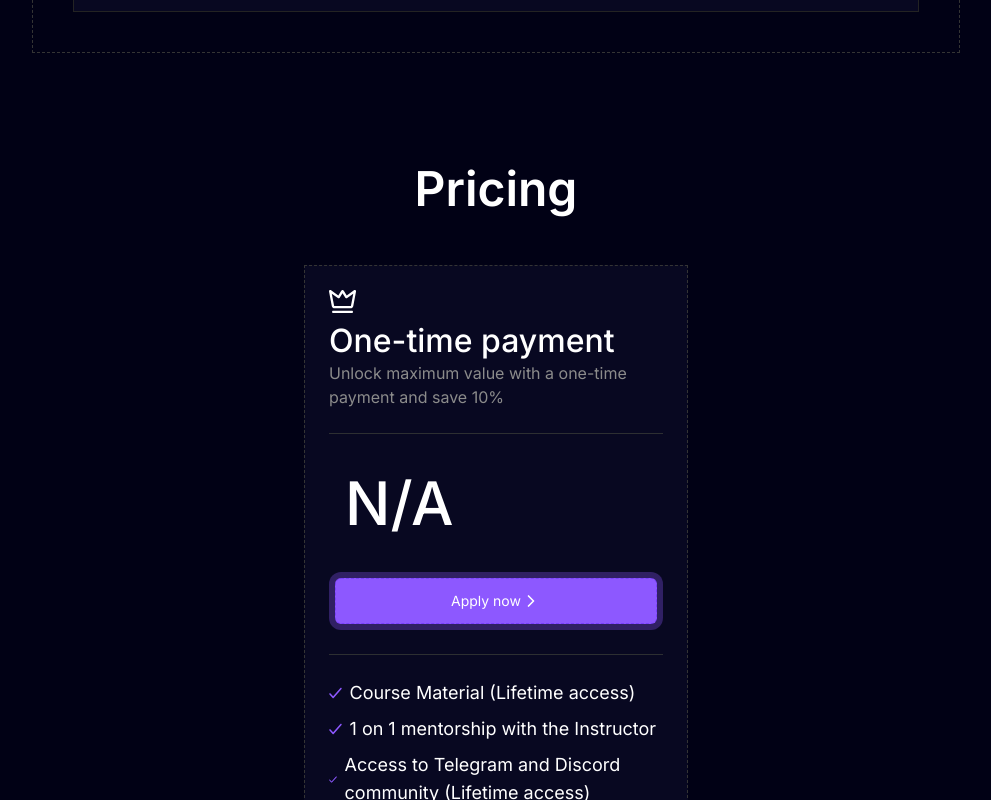
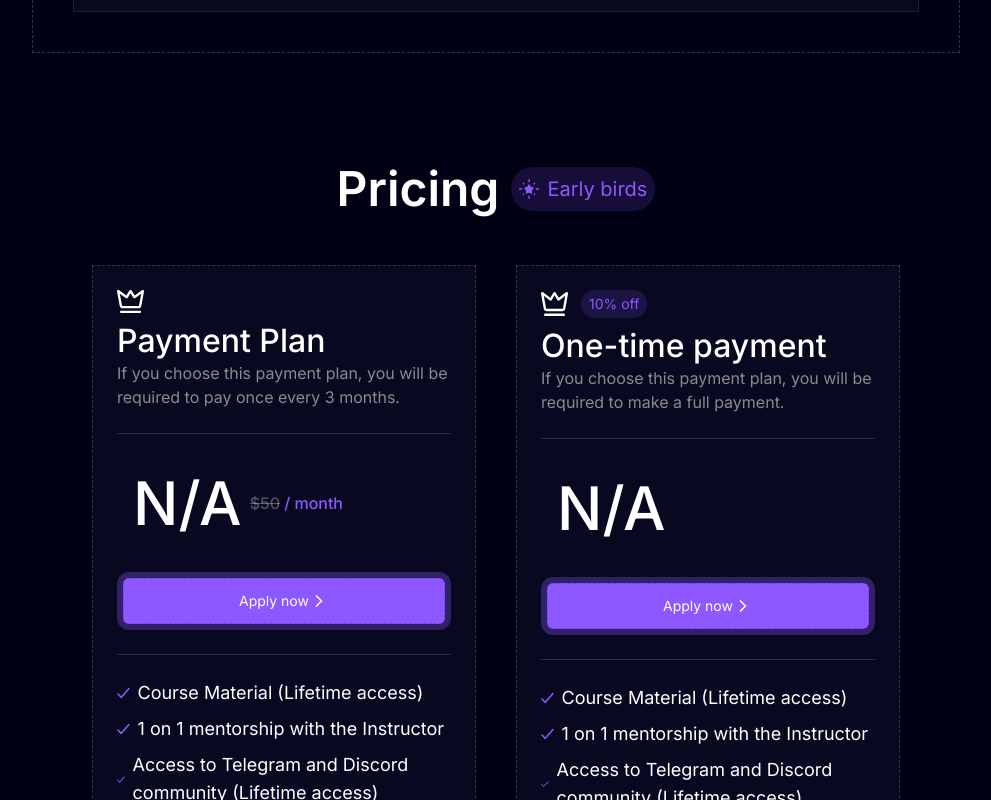
Before and after one commit to Marvelousy20/Helicode, a Next.js app: page /technical-writing in a window 1280 px wide. Shown: the part 2621-3421 px from the top of the page, without its empty margins (144-1135 px from the left). Built offline with nearby package versions, Linux system fonts and the light colour scheme; no server answers.

Commit message:
added pricing card

```diff
--- a/src/app/blockchain-cybersecurity/page.tsx
+++ b/src/app/blockchain-cybersecurity/page.tsx
@@ -240,42 +240,38 @@ export default function Page() {
 
         <div className="mt-10 flex flex-col md:flex-row justify-center gap-10">
           <PricingCard
-            planType="One-time payment"
-            description="Offering a significant discount for individuals who can pay the full amount at the start of the program."
+            planType="Payment Plan"
+            description="If you choose this payment plan, you will be required to pay once every 3 months."
             features={[
               "Course Material (Lifetime access)",
               "1 on 1 mentorship with the Instructor",
               "Access to Telegram and Discord community (Lifetime access)",
               "Live Classes and Hands-on Projects",
             ]}
-            nairaPrice={
+            monthlyPrice={
               data?.data?.[0]?.price?.NGN ? `₦${data.data[0].price.NGN}` : "N/A"
             }
             currentPrice={
-              data?.data?.[0]?.price?.USD
-                ? `$${data.data[0].price?.USD}`
+              data?.data?.[0]?.recurrentPrice?.USD
+                ? `$${data?.data[0].recurrentPrice?.USD}`
                 : "N/A"
             }
             buttonLabel="Apply now"
-            // onClick={handleApplyClick}
+            recurrent
+            discountPrice="70"
           />
           <PricingCard
-            planType="Monthly Payment"
-            description="Allowing for flexible budgeting over the course duration. The fee can be paid up to 3 installments."
+            planType="One-time payment"
+            description="If you choose this payment plan, you will be required to make a full payment."
             features={[
               "Course Material (Lifetime access)",
               "1 on 1 mentorship with the Instructor",
               "Access to Telegram and Discord community (Lifetime access)",
               "Live Classes and Hands-on Projects",
             ]}
-            nairaPrice={
-              data?.data?.[0]?.recurrentPrice?.NGN
-                ? `₦${data.data[0].recurrentPrice.NGN}`
-                : "N/A"
-            }
             currentPrice={
-              data?.data?.[0]?.recurrentPrice?.USD
-                ? `$${data?.data[0].recurrentPrice?.USD}`
+              data?.data?.[0]?.price?.USD
+                ? `$${data.data[0].price?.USD}`
                 : "N/A"
             }
             noOfMonths={
@@ -284,7 +280,6 @@ export default function Page() {
                 : ""
             }
             buttonLabel="Apply now"
-            // onClick={handleApplyClick}
           />
         </div>
       </section>
--- a/src/app/marketing/page.tsx
+++ b/src/app/marketing/page.tsx
@@ -10,6 +10,7 @@ import NewsLetter from "@/components/Newsletter";
 import PricingCard from "@/components/Pricing";
 import Testimonial from "@/components/Testimonial";
 import { useGetMarketingQuery } from "@/redux/feature/courses/courseApi";
+import Image from "next/image";
 
 const web3MarketingModules = [
   {
@@ -156,7 +157,7 @@ export default function Page() {
       imgLink: "/Time.svg",
       heading: "Duration",
       // text: `${data?.data?.map((item) => item?.duration) || "N/A"}`,
-      text: "1 Month",
+      text: "2 Months",
     },
     {
       imgLink: "/Location.svg",
@@ -243,20 +244,49 @@ export default function Page() {
       />
 
       <section className=" max-w-7xl pt-8 lg:px-24 lg:pt-[6.25rem] mx-auto pb-[3.8rem] lg:pb-[7rem]">
-        <h1 className="text-center lg:text-[3rem] text-[1.875rem] font-semibold">
-          Pricing
-        </h1>
+        <div className="flex items-center justify-center gap-3">
+          <h1 className="text-center lg:text-[3rem] text-[1.875rem] font-semibold">
+            Pricing
+          </h1>
+          <div className="bg-[#8D58FF] rounded-[30px] bg-opacity-15 p-2 flex gap-2">
+            <Image src="/starr.svg" alt="star" width={20} height={20} />
+            <div className="text-[#8D58FF] text-xl font-normal">
+              Early birds
+            </div>
+          </div>
+        </div>
         <div className="mt-10 flex flex-col md:flex-row justify-center gap-10">
           <PricingCard
-            planType="One-time payment"
-            description="Offering a significant discount for individuals who can pay the full amount at the start of the program."
+            planType="Payment Plan"
+            description="If you choose this payment plan, you will be required to pay once every 3 months."
             features={[
               "Course Material (Lifetime access)",
               "1 on 1 mentorship with the Instructor",
               "Access to Telegram and Discord community (Lifetime access)",
               "Live Classes and Hands-on Projects",
             ]}
-            nairaPrice={
+            monthlyPrice={
+              data?.data?.[0]?.price?.NGN ? `₦${data.data[0].price.NGN}` : "N/A"
+            }
+            currentPrice={
+              data?.data?.[0]?.recurrentPrice?.USD
+                ? `$${data?.data[0].recurrentPrice?.USD}`
+                : "N/A"
+            }
+            buttonLabel="Apply now"
+            recurrent
+            discountPrice="50"
+          />
+          <PricingCard
+            planType="One-time payment"
+            description="If you choose this payment plan, you will be required to make a full payment."
+            features={[
+              "Course Material (Lifetime access)",
+              "1 on 1 mentorship with the Instructor",
+              "Access to Telegram and Discord community (Lifetime access)",
+              "Live Classes and Hands-on Projects",
+            ]}
+            monthlyPrice={
               data?.data?.[0]?.price?.NGN ? `₦${data.data[0].price.NGN}` : "N/A"
             }
             currentPrice={
@@ -267,29 +297,6 @@ export default function Page() {
             buttonLabel="Apply now"
             // onClick={handleApplyClick}
           />
-          {/* <PricingCard
-            planType="Monthly Payment"
-            description="Allowing for flexible budgeting over the course duration. The fee can be paid up to 3 installments."
-            features={[
-              "Course Material (Lifetime access)",
-              "1 on 1 mentorship with the Instructor",
-              "Access to Telegram and Discord community (Lifetime access)",
-              "Live Classes and Hands-on Projects",
-            ]}
-            nairaPrice={
-              data?.data?.[0]?.recurrentPrice?.NGN
-                ? `₦${data.data[0].recurrentPrice.NGN}`
-                : "N/A"
-            }
-            currentPrice={`$${data?.data?.[0]?.recurrentPrice?.USD}` || "N/A"}
-            noOfMonths={
-              data?.data?.[0]?.recurrentPrice?.frequency
-                ? `(${data.data[0].recurrentPrice.frequency})`
-                : ""
-            }
-            buttonLabel="Apply now"
-            // onClick={handleApplyClick}
-          /> */}
         </div>
       </section>
       <section className=" max-w-7xl pt-8 lg:px-24 lg:pt-[6.25rem] mx-auto space-y-10">
--- a/src/app/technical-writing/page.tsx
+++ b/src/app/technical-writing/page.tsx
@@ -1,7 +1,7 @@
 "use client";
 import { ChevronRight } from "lucide-react";
 import Link from "next/link";
-
+import Image from "next/image";
 import Career from "@/components/Career";
 import CourseInfo from "@/components/CourseInfo";
 import CourseSyllabus from "@/components/CourseSyllabus";
@@ -101,7 +101,7 @@ export default function Page() {
       imgLink: "/Time.svg",
       heading: "Duration",
       // text: `${data?.data?.map((item) => item?.duration) || "N/A"}`,
-      text: "1 Month",
+      text: "2 Months",
     },
     {
       imgLink: "/Location.svg",
@@ -189,20 +189,49 @@ export default function Page() {
         title={`${data?.data?.map((item) => item.name)}`}
       />
       <section className="max-w-7xl pt-8 lg:px-24 lg:pt-[6.25rem] mx-auto pb-[3.8rem] lg:pb-[7rem]">
-        <h1 className="text-center lg:text-[3rem] text-[1.875rem] font-semibold">
-          Pricing
-        </h1>
+        <div className="flex items-center justify-center gap-3">
+          <h1 className="text-center lg:text-[3rem] text-[1.875rem] font-semibold">
+            Pricing
+          </h1>
+          <div className="bg-[#8D58FF] rounded-[30px] bg-opacity-15 p-2 flex gap-2">
+            <Image src="/starr.svg" alt="star" width={20} height={20} />
+            <div className="text-[#8D58FF] text-xl font-normal">
+              Early birds
+            </div>
+          </div>
+        </div>
         <div className="mt-10 flex flex-col md:flex-row justify-center gap-10">
           <PricingCard
-            planType="One-time payment"
-            description="Unlock maximum value with a one-time payment and save 10%"
+            planType="Payment Plan"
+            description="If you choose this payment plan, you will be required to pay once every 3 months."
             features={[
               "Course Material (Lifetime access)",
               "1 on 1 mentorship with the Instructor",
               "Access to Telegram and Discord community (Lifetime access)",
               "Live Classes and Hands-on Projects",
             ]}
-            nairaPrice={
+            monthlyPrice={
+              data?.data?.[0]?.price?.NGN ? `₦${data.data[0].price.NGN}` : "N/A"
+            }
+            currentPrice={
+              data?.data?.[0]?.recurrentPrice?.USD
+                ? `$${data?.data[0].recurrentPrice?.USD}`
+                : "N/A"
+            }
+            buttonLabel="Apply now"
+            recurrent
+            discountPrice="50"
+          />
+          <PricingCard
+            planType="One-time payment"
+            description="If you choose this payment plan, you will be required to make a full payment."
+            features={[
+              "Course Material (Lifetime access)",
+              "1 on 1 mentorship with the Instructor",
+              "Access to Telegram and Discord community (Lifetime access)",
+              "Live Classes and Hands-on Projects",
+            ]}
+            monthlyPrice={
               data?.data?.[0]?.price?.NGN ? `₦${data.data[0].price.NGN}` : "N/A"
             }
             currentPrice={
@@ -212,31 +241,6 @@ export default function Page() {
             }
             buttonLabel="Apply now"
           />
-
-          {/* <PricingCard
-            planType="Monthly Payment"
-            description="Allowing for flexible budgeting over the course duration. The fee can be paid up to 3 installments."
-            features={[
-              "Course Material (Lifetime access)",
-              "1 on 1 mentorship with the Instructor",
-              "Access to Telegram and Discord community (Lifetime access)",
-              "Live Classes and Hands-on Projects",
-            ]}
-            buttonLabel="Apply now"
-            // onClick={handleApplyClick}
-
-            nairaPrice={
-              data?.data?.[0]?.recurrentPrice?.NGN
-                ? `₦${data.data[0].recurrentPrice.NGN}`
-                : "N/A"
-            }
-            currentPrice={`$${data?.data?.[0]?.recurrentPrice?.USD}` || "N/A"}
-            noOfMonths={
-              data?.data?.[0]?.recurrentPrice?.frequency
-                ? `(${data.data[0].recurrentPrice.frequency})`
-                : ""
-            }
-          /> */}
         </div>
       </section>
 
--- a/src/components/Pricing/index.tsx
+++ b/src/components/Pricing/index.tsx
@@ -4,30 +4,41 @@ import Image from "next/image";
 import { ChevronRight } from "lucide-react";
 
 interface PricingCardProps {
-  planType: "One-time payment" | "Monthly Payment";
+  planType: "One-time payment" | "Payment Plan" | "Monthly Payment";
   description: string;
   features: string[];
   currentPrice: string;
-  nairaPrice?: string;
+  monthlyPrice?: string;
   originalPrice?: number;
   buttonLabel: string;
   noOfMonths?: string;
+  recurrent?: boolean;
+  discountPrice?: string;
 }
 const PricingCard: React.FC<PricingCardProps> = ({
   planType,
   description,
   features,
   currentPrice,
-  nairaPrice,
+  monthlyPrice,
   originalPrice,
   buttonLabel,
   noOfMonths,
+  recurrent,
   // onClick,
+  discountPrice,
 }) => {
   const router = useRouter();
   return (
     <div className="bg-[#080821] p-6 border border-[#343434] border-dashed max-w-sm text-white">
-      <Image src="/crown.svg" alt="crown" width={28} height={24} />
+      <div className="flex items-center gap-3">
+        <Image src="/crown.svg" alt="crown" width={28} height={24} />
+        {planType === "One-time payment" && (
+          <div className="bg-[#8D58FF] rounded-[30px] bg-opacity-15 px-2 py-1 flex gap-2">
+            <div className="text-[#8D58FF] text-sm font-normal">10% off</div>
+          </div>
+        )}
+      </div>
       <div className="flex items-center mt-3">
         <h2 className="text-2xl lg:text-[32px] font-medium">{planType}</h2>
       </div>
@@ -35,23 +46,27 @@ const PricingCard: React.FC<PricingCardProps> = ({
 
       <hr className="border-[#2D2F32] mt-6" />
 
-      <div className="mt-6">
-        {originalPrice && (
+      <div className="mt-6 flex items-center gap-2">
+        {/* {originalPrice && (
           <span className="line-through text-[#2D2F32] text-[3.5rem] lg:text-[3.75rem] font-medium">
             ${originalPrice}
           </span>
-        )}
+        )} */}
         <div className="flex flex-col gap-2">
-          {/* <p className="text-[3.5rem] lg:text-[3.75rem] ml-4 font-medium">
-            {nairaPrice}
-          </p> */}
-          <span className="text-[3.5rem] lg:text-[3.75rem] ml-4 font-medium">
+          <span className="text-[3.5rem] lg:text-[3.75rem] ml-4 font-medium flex items-center">
             {currentPrice}
-            {/* <span className="text-2xl font-normal">
-              {noOfMonths ? noOfMonths : ""}
-            </span> */}
           </span>
         </div>
+        <span>
+          {recurrent && (
+            <span className="text-[#8D58FF] font-medium text-base">
+              <span className="line-through text-white text-opacity-30">
+                ${discountPrice}
+              </span>{" "}
+              / month
+            </span>
+          )}
+        </span>
       </div>
 
       {/* <button
```
